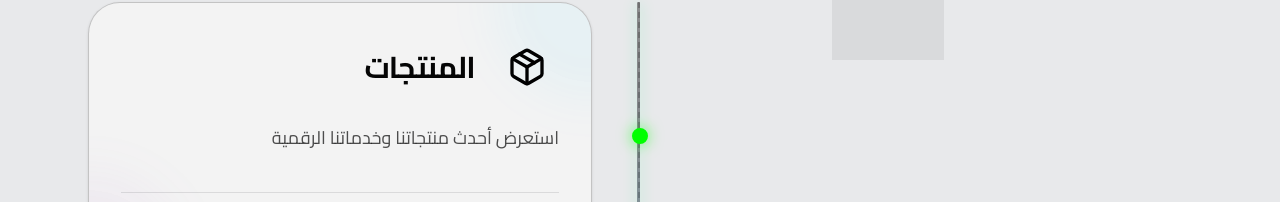
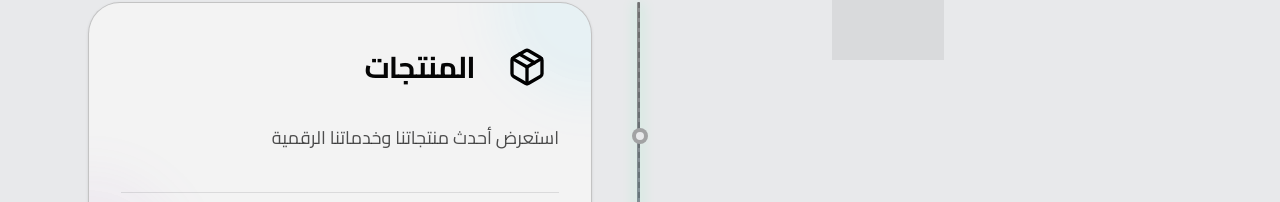
Before and after one commit to khaledahmed0918-sys/Store, a Next.js app: page / in a window 1280 px wide. Shown: the part 598-800 px from the top of the page. Built offline with nearby package versions, Linux system fonts and the light colour scheme; grey boxes are pictures that could not be loaded.

Commit message:
fix(home): Simplify timeline dot animation
Replaced complex motion animation for timeline dots with a static, simpler div. This improves performance and removes unnecessary complexity while maintaining the visual appearance.

```diff
--- a/components/sections/home.tsx
+++ b/components/sections/home.tsx
@@ -151,13 +151,7 @@ export function HomeSection({ setCurrentSection }: HomeSectionProps) {
               >
                 {/* Timeline Dot */}
                 <div className="absolute left-[20px] md:left-1/2 -translate-x-1/2 w-8 h-8 z-20 hidden md:flex items-center justify-center">
-                  <motion.div
-                    initial={{ backgroundColor: "rgba(0,0,0,0)", borderColor: "rgba(150,150,150,0.3)", boxShadow: "none" }}
-                    whileInView={{ backgroundColor: "#0f0", borderColor: "#0f0", boxShadow: "0 0 15px rgba(0,255,0,0.6)" }}
-                    viewport={{ once: false, margin: "-150px" }}
-                    transition={{ duration: 0.5 }}
-                    className="w-4 h-4 rounded-full border-4 transition-all"
-                  />
+                  <div className="w-4 h-4 rounded-full border-4 border-primary/30 bg-background transition-all" />
                 </div>
 
                 {/* Card Container */}
```
